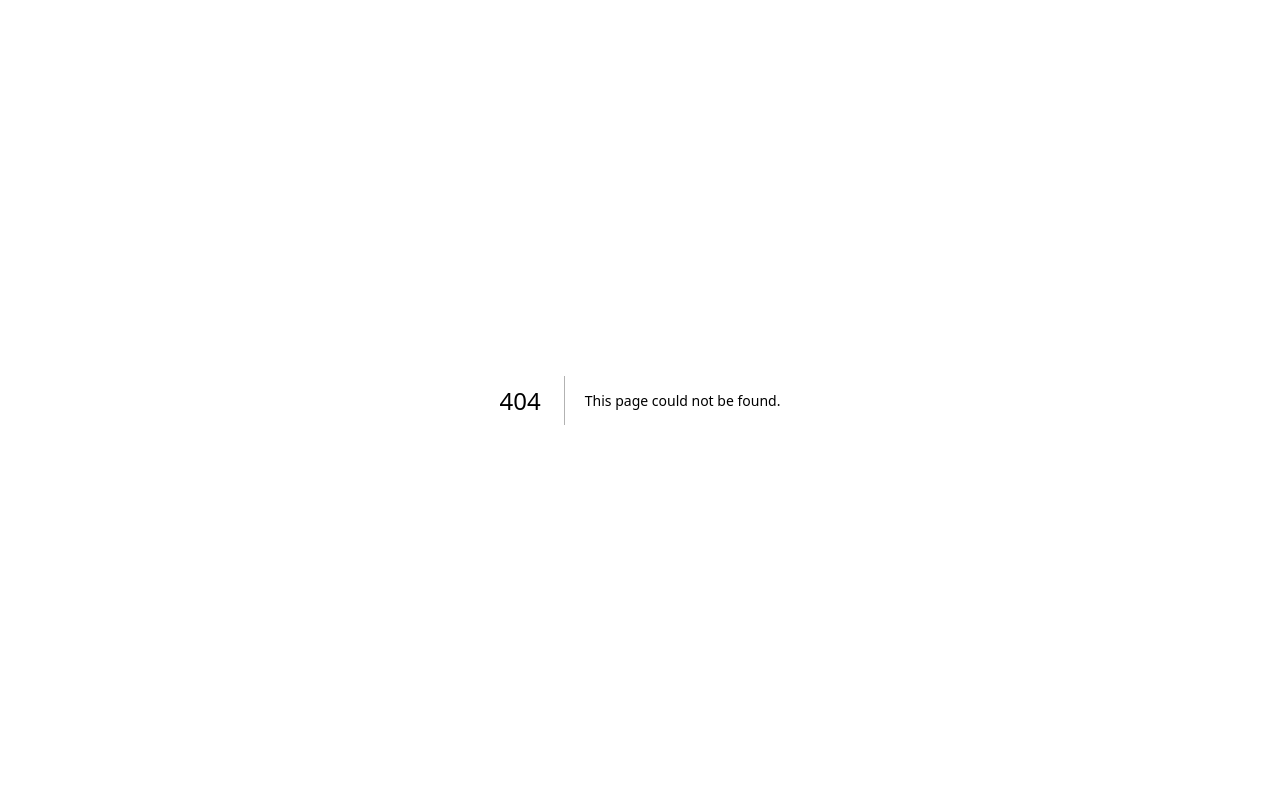
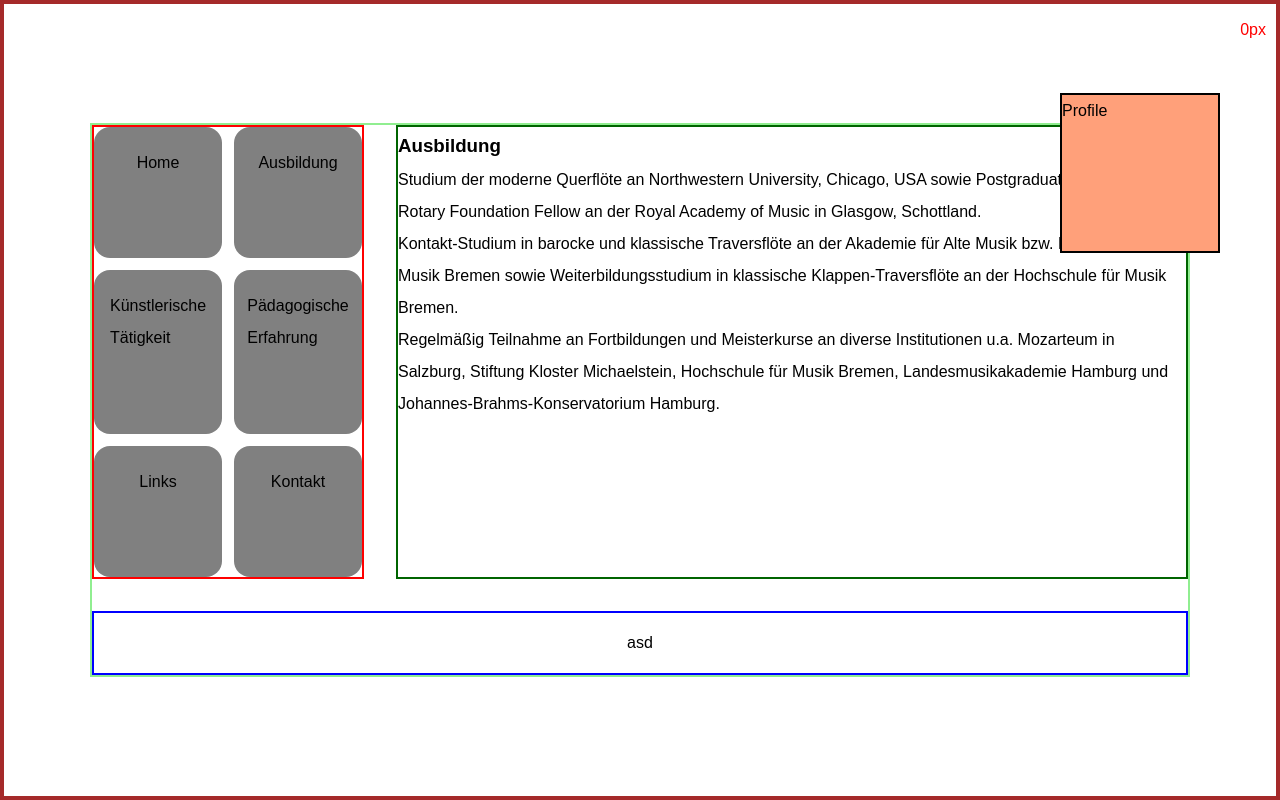
Before and after one commit to j-eick/lonni-homepage, a Next.js app: page /home/ausbildung in a window 1280 px wide. Before the commit this address had no page. Built offline with nearby package versions, Linux system fonts and the light colour scheme.

Commit message:
page: Ausbildung

```diff
--- /dev/null
+++ b/app/home/ausbildung/page.tsx
@@ -0,0 +1,81 @@
+"use client";
+
+import Link from "next/link";
+import desktop from "./main.desktop.module.css";
+import useWindowSize from "../../hooks/useWindowSize";
+
+export default function Ausbildung() {
+    const windowSize = useWindowSize();
+    return (
+        <div className={desktop.canvas}>
+            <p className={`${desktop.resizeInfo}`}>{windowSize.width}px</p>
+            <main className={` ${desktop.main}`}>
+                <nav className={desktop.nav}>
+                    <Link
+                        href="/home"
+                        className={desktop.link}
+                    >
+                        Home
+                    </Link>
+                    <Link
+                        href="/main/ausbildung"
+                        className={desktop.link}
+                    >
+                        Ausbildung
+                    </Link>
+                    <Link
+                        href="/main/künstlerischeTätigkeit"
+                        className={desktop.link}
+                    >
+                        Künstlerische Tätigkeit
+                    </Link>
+                    <Link
+                        href="/main/pädagogischeErfahrung"
+                        className={desktop.link}
+                    >
+                        Pädagogische Erfahrung
+                    </Link>
+                    <Link
+                        href="/main/links"
+                        className={desktop.link}
+                    >
+                        Links
+                    </Link>
+                    <Link
+                        href="/main/kontakt"
+                        className={desktop.link}
+                    >
+                        Kontakt
+                    </Link>
+                </nav>
+                <section className={desktop.content}>
+                    <article>
+                        <h1>Ausbildung</h1>
+                        <ul
+                            className=""
+                            role="list"
+                        >
+                            <li>
+                                Studium der moderne Querflöte an Northwestern University, Chicago, USA sowie
+                                Postgraduate Studies als Rotary Foundation Fellow an der Royal Academy of Music in
+                                Glasgow, Schottland.
+                            </li>
+                            <li>
+                                Kontakt-Studium in barocke und klassische Traversflöte an der Akademie für Alte Musik
+                                bzw. Hochschule für Musik Bremen sowie Weiterbildungsstudium in klassische
+                                Klappen-Traversflöte an der Hochschule für Musik Bremen.
+                            </li>
+                            <li>
+                                Regelmäßig Teilnahme an Fortbildungen und Meisterkurse an diverse Institutionen u.a.
+                                Mozarteum in Salzburg, Stiftung Kloster Michaelstein, Hochschule für Musik Bremen,
+                                Landesmusikakademie Hamburg und Johannes-Brahms-Konservatorium Hamburg.
+                            </li>
+                        </ul>
+                    </article>
+                </section>
+                <section className={desktop.profile}>Profile</section>
+                <footer className={desktop.footer}>asd</footer>
+            </main>
+        </div>
+    );
+}
```
